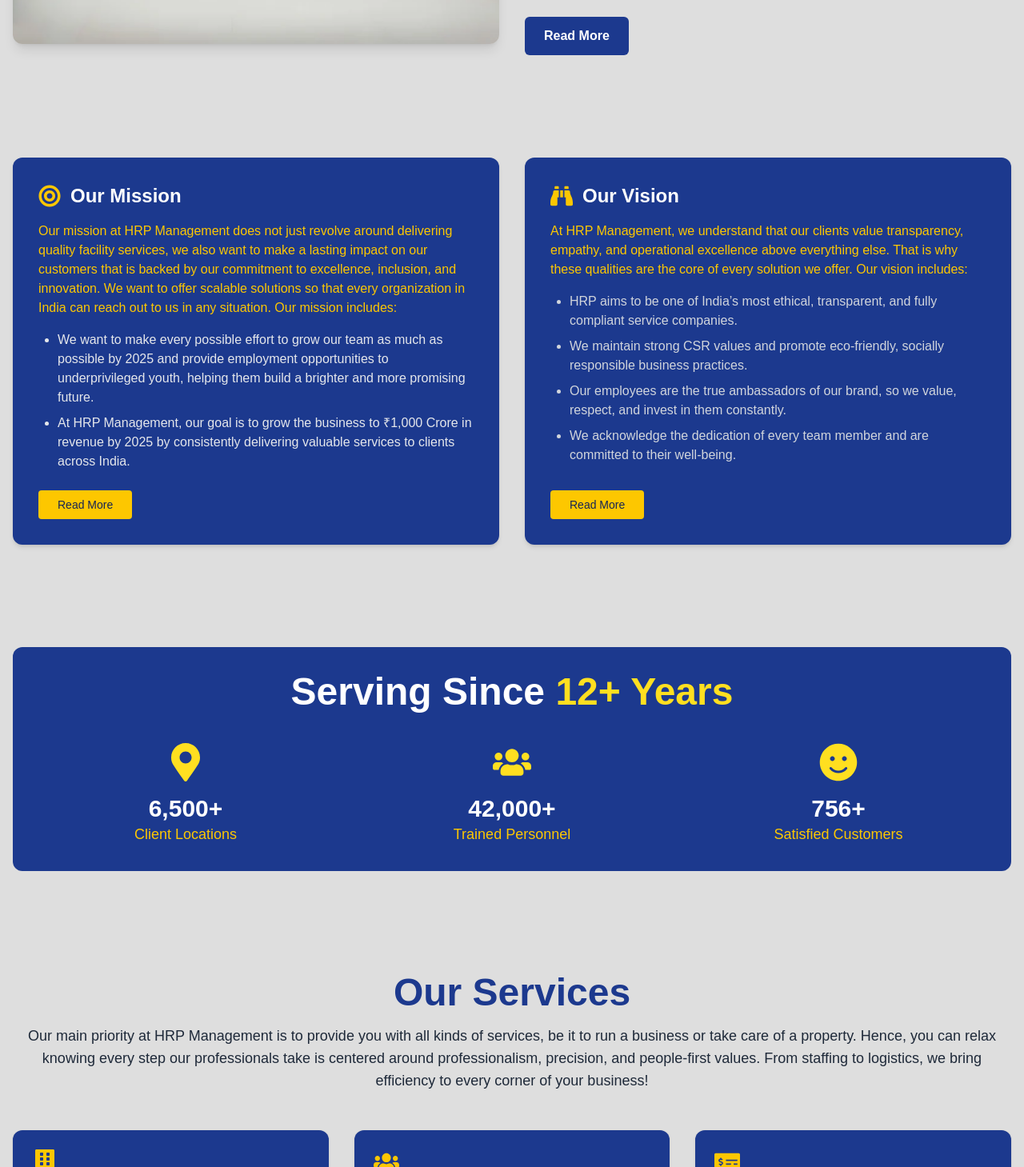
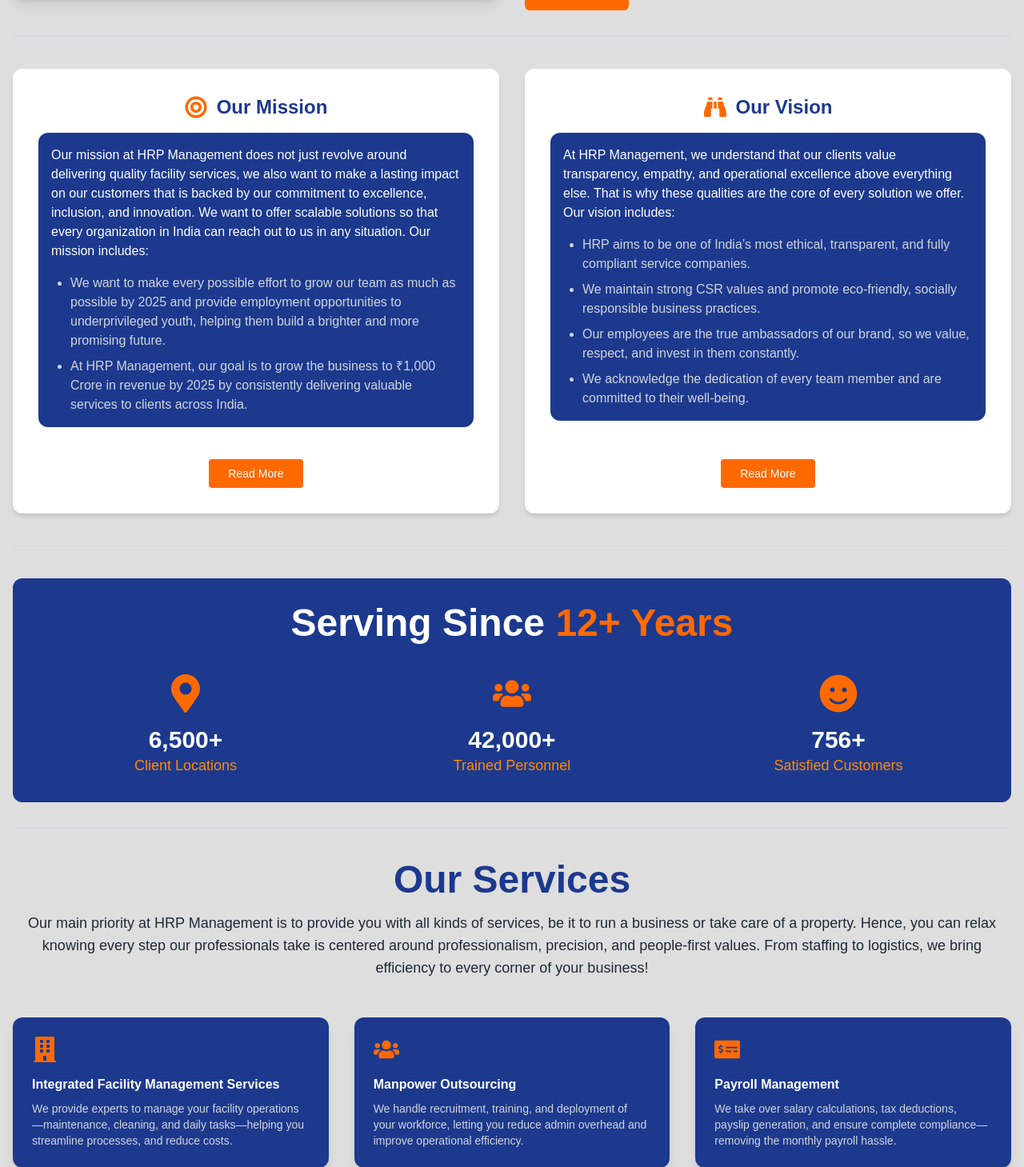
Before and after one commit to DipankarBanerjee14/sib-services, a Next.js app: page / in a window 1280 px wide. Shown: the part 1341-2800 px from the top of the page at 80% size. Built offline with nearby package versions, Linux system fonts and the light colour scheme.

Commit message:
a few corrections

```diff
--- a/src/components/pages/hf/Footer.js
+++ b/src/components/pages/hf/Footer.js
@@ -34,7 +34,7 @@
 
                 {/* Quick Links */}
                 <div className="flex flex-col items-center md:items-start space-y-2">
-                    <h3 className="text-yellow-400 text-lg font-semibold mb-2">Quick Links</h3>
+                    <h3 className="text-orange-400 text-lg font-semibold mb-2">Quick Links</h3>
                     <ul className="space-y-1 text-sm">
                         <li><Link href="/" className="hover:text-yellow-300">Home</Link></li>
                         <li><Link href="/services" className="hover:text-yellow-300">Services</Link></li>
@@ -46,7 +46,7 @@
 
                 {/* About Section */}
                 <div className="flex flex-col items-center md:items-start space-y-2">
-                    <h3 className="text-yellow-400 text-lg font-semibold mb-2">About</h3>
+                    <h3 className="text-orange-400 text-lg font-semibold mb-2">About</h3>
                     <ul className="space-y-1 text-sm">
                         <li><Link href="/about/missionvision" className="hover:text-yellow-300">Mission & Vision</Link></li>
                         <li><Link href="/about/companies" className="hover:text-yellow-300">Group of Companies</Link></li>
@@ -60,7 +60,7 @@
 
                 {/* Contact Info */}
                 <div className="flex flex-col items-center md:items-start space-y-3 text-sm">
-                    <h3 className="text-yellow-400 text-lg font-semibold mb-2">Contact</h3>
+                    <h3 className="text-orange-400 text-lg font-semibold mb-2">Contact</h3>
                     <p className="flex items-center"><FaMapMarkerAlt className="mr-2" /> Sarat Bose Road, Kolkata</p>
                     {/* <p className="flex items-center"><FaPhoneAlt className="mr-2" /> +91-8069200100</p> */}
                     <p className="flex items-center"><FaEnvelope className="mr-2" /> <a href="mailto:hrp@hrpmanagement.in" className="hover:underline">
--- a/src/components/pages/hf/Navbar.js
+++ b/src/components/pages/hf/Navbar.js
@@ -79,7 +79,7 @@
                                         <FaAngleDown size={12} />
                                         <span
                                             className={`absolute left-0 bottom-[-2px] h-0.5 transition-all duration-300 ${pathname === item.href
-                                                ? 'w-full bg-yellow-400'
+                                                ? 'w-full bg-orange-500'
                                                 : 'w-0 group-hover:w-full bg-blue-600'
                                                 }`}
                                         />
@@ -118,7 +118,7 @@
                         <li>
                             <a
                                 href="#"
-                                className="flex items-center gap-2 bg-yellow-400 text-[#002060] px-4 py-2 rounded hover:bg-yellow-300 transition font-semibold"
+                                className="flex items-center gap-2 bg-orange-400 text-[#002060] px-4 py-2 rounded hover:bg-orange-300 transition font-semibold"
                             >
                                 <FaPhone className="text-sm" /> Call Us
                             </a>
--- a/src/components/pages/home/AboutPreview.js
+++ b/src/components/pages/home/AboutPreview.js
@@ -2,7 +2,7 @@
 
 export default function AboutPreview() {
     return (
-        <section id="about" className="bg-[#dedede] py-16">
+        <section id="about" className="bg-[#dedede] mb-10">
             <div className="max-w-7xl mx-auto px-4">
                 <div className="grid grid-cols-1 md:grid-cols-2 items-center gap-8">
                     {/* Image Side */}
@@ -20,7 +20,7 @@
                     {/* Text Side */}
                     <div>
                         <h2 className="text-4xl font-bold text-blue-900 mb-4">About Us</h2>
-                        <h3 className="text-xl font-semibold text-yellow-500 mb-4">Who Are We?</h3>
+                        <h3 className="text-xl font-semibold text-orange-500 mb-4">Who Are We?</h3>
                         <p className="text-gray-800 mb-4 leading-relaxed">
                             HRP Management Private Limited is a reliable service provider you can trust when hiring various facilities for your home, office, or industrial space. With our assistance, you can access Integrated Facility Management, Payroll Services, Outsourced Banking Operations, Optical Fibre Cable Laying, and many more. We have been an established part of the industry since 2013, which has allowed us to broaden our presence across India. Rest assured that we can rescue you in various sectors with our trained and responsive workforce.                        </p>
                         <p className="text-gray-800 mb-6 leading-relaxed">
@@ -28,13 +28,15 @@
                         </p>
                         <a
                             href="/about"
-                            className="inline-block bg-blue-900 text-white px-6 py-3 rounded-md font-semibold hover:bg-blue-700 transition"
+                            className="inline-block bg-orange-500 text-white px-6 py-3 rounded-md font-semibold hover:bg-blue-900 transition"
                         >
                             Read More
                         </a>
                     </div>
                 </div>
             </div>
+            <div className="max-w-[78rem] h-px bg-gray-300 my-8 mx-auto"></div>
+
         </section>
     );
 }
--- a/src/components/pages/home/ExperienceStats.js
+++ b/src/components/pages/home/ExperienceStats.js
@@ -8,38 +8,40 @@
     const { ref, inView } = useInView({ triggerOnce: true });
 
     return (
-        <section className="bg-[#dedede] py-16" ref={ref}>
+        <section className="bg-[#dedede] mt-10" ref={ref}>
             <div className="max-w-7xl mx-auto px-4">
                 <div className="bg-blue-900 p-8 rounded-xl text-center text-white">
                     <h2 className="text-4xl md:text-5xl font-extrabold mb-10">
-                        Serving Since <span className="text-yellow-300">12+ Years</span>
+                        Serving Since <span className="text-orange-500">12+ Years</span>
                     </h2>
 
                     <div className="grid grid-cols-1 md:grid-cols-3 gap-10">
                         <div className="flex flex-col items-center">
-                            <FaMapMarkerAlt className="text-yellow-300 text-5xl mb-4" />
+                            <FaMapMarkerAlt className="text-orange-500 text-5xl mb-4" />
                             <h3 className="text-3xl font-bold">
                                 {inView && <CountUp end={6500} duration={2.5} />}+
                             </h3>
-                            <p className="text-lg text-yellow-400">Client Locations</p>
+                            <p className="text-lg text-orange-400">Client Locations</p>
                         </div>
                         <div className="flex flex-col items-center">
-                            <FaUsers className="text-yellow-300 text-5xl mb-4" />
+                            <FaUsers className="text-orange-500 text-5xl mb-4" />
                             <h3 className="text-3xl font-bold">
                                 {inView && <CountUp end={42000} duration={3} />}+
                             </h3>
-                            <p className="text-lg text-yellow-400">Trained Personnel</p>
+                            <p className="text-lg text-orange-400">Trained Personnel</p>
                         </div>
                         <div className="flex flex-col items-center">
-                            <FaSmile className="text-yellow-300 text-5xl mb-4" />
+                            <FaSmile className="text-orange-500 text-5xl mb-4" />
                             <h3 className="text-3xl font-bold">
                                 {inView && <CountUp end={756} duration={2} />}+
                             </h3>
-                            <p className="text-lg text-yellow-400">Satisfied Customers</p>
+                            <p className="text-lg text-orange-400">Satisfied Customers</p>
                         </div>
                     </div>
                 </div>
             </div>
+            <div className="max-w-[78rem] h-px bg-gray-300 my-8 mx-auto"></div>
+
         </section>
     );
 }
--- a/src/components/pages/home/HeroSlider.js
+++ b/src/components/pages/home/HeroSlider.js
@@ -33,7 +33,7 @@
 
 export default function HeroSlider() {
     return (
-        <div className="relative px-4 sm:px-6 lg:px-8 py-6 bg-[#dedede]">
+        <div className="relative px-4 sm:px-6 lg:px-8 py-6 pb-8 bg-[#dedede]">
             <div className="hidden sm:block rounded-xl overflow-hidden shadow-lg h-[78vh] max-w-[78rem] mx-auto">
                 <Swiper
                     modules={[Autoplay, Pagination, EffectFade]}
--- a/src/components/pages/home/Home.js
+++ b/src/components/pages/home/Home.js
@@ -12,7 +12,7 @@
 
 const Home = () => {
     return (
-        <main className="flex flex-col">
+        <main className="mt-0 mb-0">
             <HeroSlider />
             <AboutPreview />
             <MissionVision />
--- a/src/components/pages/home/MissionVision.js
+++ b/src/components/pages/home/MissionVision.js
@@ -25,29 +25,31 @@
     ];
 
     return (
-        <section className="py-16 bg-[#dedede]">
+        <section className="mb-10 bg-[#dedede] ">
             <div className="max-w-7xl mx-auto px-4 grid grid-cols-1 md:grid-cols-2 gap-8">
                 {/* Mission */}
-                <div className="bg-blue-900 shadow-md p-8 rounded-xl flex flex-col justify-between h-full">
+                <div className="bg-white shadow-md p-8 rounded-xl flex flex-col justify-between h-full">
                     <div>
-                        <div className="flex items-center gap-3 mb-4">
-                            <FaBullseye size={28} className="text-yellow-400" />
-                            <h3 className="text-2xl font-bold text-white">Our Mission</h3>
+                        <div className="flex items-center justify-center gap-3 mb-4">
+                            <FaBullseye size={28} className="text-orange-500" />
+                            <h3 className="text-2xl font-bold text-blue-900">Our Mission</h3>
                         </div>
-                        <p className="text-yellow-400 mb-4">
+                        <div className="bg-blue-900 p-4 rounded-xl mb-4">
+                            <p className="text-white mb-4">
                                 Our mission at HRP Management does not just revolve around delivering quality facility services, we also want to make a lasting impact on our customers that is backed by our commitment to excellence, inclusion, and innovation. We want to offer scalable solutions so that every organization in India can reach out to us in any situation. Our mission includes:
                             </p>
 
-                        <ul className="text-gray-200 list-disc pl-6 space-y-2">
+                            <ul className="text-gray-300 list-disc pl-6 space-y-2">
                                 {(showMoreMission ? missionPoints : missionPoints.slice(0, 2)).map((point, index) => (
                                     <li key={index}>{point}</li>
                                 ))}
                             </ul>
                         </div>
-                    <div className="mt-6">
+                    </div>
+                    <div className="mt-6 text-center">
                         <button
                             onClick={() => setShowMoreMission(!showMoreMission)}
-                            className="bg-yellow-400 text-blue-950 px-6 py-2 rounded hover:bg-white text-sm font-medium inline-block"
+                            className="bg-orange-500 text-white px-6 py-2 rounded hover:bg-blue-900 text-sm font-medium"
                         >
                             {showMoreMission ? 'Show Less' : 'Read More'}
                         </button>
@@ -55,13 +57,14 @@
                 </div>
 
                 {/* Vision */}
-                <div className="bg-blue-900 shadow-md p-8 rounded-xl flex flex-col justify-between h-full">
+                <div className="bg-white shadow-md p-8 rounded-xl flex flex-col justify-between h-full">
                     <div>
-                        <div className="flex items-center gap-3 mb-4">
-                            <FaBinoculars size={28} className="text-yellow-400" />
-                            <h3 className="text-2xl font-bold text-white">Our Vision</h3>
+                        <div className="flex items-center justify-center gap-3 mb-4">
+                            <FaBinoculars size={28} className="text-orange-500" />
+                            <h3 className="text-2xl font-bold text-blue-900">Our Vision</h3>
                         </div>
-                        <p className="text-yellow-400 mb-4">
+                        <div className="bg-blue-900 p-4 rounded-xl mb-4">
+                            <p className="text-white mb-4">
                                 At HRP Management, we understand that our clients value transparency, empathy, and operational excellence above everything else. That is why these qualities are the core of every solution we offer. Our vision includes:
                             </p>
 
@@ -71,16 +74,20 @@
                                 ))}
                             </ul>
                         </div>
-                    <div className="mt-6">
+                    </div>
+                    <div className="mt-6 text-center">
                         <button
                             onClick={() => setShowMoreVision(!showMoreVision)}
-                            className="bg-yellow-400 text-blue-950 px-6 py-2 rounded hover:bg-white text-sm font-medium inline-block"
+                            className="bg-orange-500 text-white px-6 py-2 rounded hover:bg-blue-900 text-sm font-medium"
                         >
                             {showMoreVision ? 'Show Less' : 'Read More'}
                         </button>
                     </div>
                 </div>
             </div>
+
+            {/* Divider */}
+            <div className="max-w-[78rem] h-px bg-gray-300 my-10 mx-auto"></div>
         </section>
     );
 }
--- a/src/components/pages/home/Services.js
+++ b/src/components/pages/home/Services.js
@@ -1,3 +1,5 @@
+'use client';
+
 import {
     FaBuilding,
     FaUsers,
@@ -7,9 +9,6 @@
     FaBoxes,
     FaBroom,
     FaWarehouse,
-    FaRecycle,
-    FaCalendarCheck,
-    FaCity,
     FaArrowRight,
 } from 'react-icons/fa';
 import Link from 'next/link';
@@ -19,78 +18,60 @@
         title: "Integrated Facility Management Services",
         description:
             "We provide experts to manage your facility operations—maintenance, cleaning, and daily tasks—helping you streamline processes, and reduce costs.",
-        icon: <FaBuilding size={32} />,
+        icon: <FaBuilding size={32} className="text-orange-500" />,
     },
     {
         title: "Manpower Outsourcing",
         description:
             "We handle recruitment, training, and deployment of your workforce, letting you reduce admin overhead and improve operational efficiency.",
-        icon: <FaUsers size={32} />,
+        icon: <FaUsers size={32} className="text-orange-500" />,
     },
     {
         title: "Payroll Management",
         description:
             "We take over salary calculations, tax deductions, payslip generation, and ensure complete compliance—removing the monthly payroll hassle.",
-        icon: <FaMoneyCheckAlt size={32} />,
+        icon: <FaMoneyCheckAlt size={32} className="text-orange-500" />,
     },
     {
         title: "Manpower Supply",
         description:
             "Get skilled, semi-skilled, and unskilled staff across industries—available for long-term or project-based requirements.",
-        icon: <FaPeopleCarry size={32} />,
+        icon: <FaPeopleCarry size={32} className="text-orange-500" />,
     },
     {
         title: "Logistics & Transportation",
         description:
             "We ensure timely, safe, and efficient delivery of goods using optimized routes and real-time fleet tracking systems.",
-        icon: <FaTruck size={32} />,
+        icon: <FaTruck size={32} className="text-orange-500" />,
     },
     {
         title: "B2B Logistics",
         description:
             "Simplify backend processes with scalable logistics: warehousing, distribution, and end-to-end supply chain visibility.",
-        icon: <FaBoxes size={32} />,
+        icon: <FaBoxes size={32} className="text-orange-500" />,
     },
     {
         title: "Housekeeping Services",
         description:
             "Efficient and reliable cleaning for offices, commercial spaces, and residences—regular upkeep, deep cleaning, and sanitation.",
-        icon: <FaBroom size={32} />,
+        icon: <FaBroom size={32} className="text-orange-500" />,
     },
     {
         title: "Property Management",
         description:
             "Boost property value and returns with expert management—tenant relations, rent collection, maintenance, and marketing.",
-        icon: <FaWarehouse size={32} />,
-    },
-    {
-        title: "Waste Management",
-        description:
-            "We handle collection, segregation, recycling, and eco-friendly disposal—aligned with environmental regulations and green practices.",
-        icon: <FaRecycle size={32} />,
-    },
-    {
-        title: "Event Management",
-        description:
-            "From venue selection to on-site logistics—we manage your social or corporate events with precision and creativity.",
-        icon: <FaCalendarCheck size={32} />,
-    },
-    {
-        title: "Facade Cleaning",
-        description:
-            "We preserve your property’s aesthetics using advanced equipment and safe chemicals for long-term facade care.",
-        icon: <FaCity size={32} />,
+        icon: <FaWarehouse size={32} className="text-orange-500" />,
     },
     {
         title: "Learn More",
         isCTA: true,
-        icon: <FaArrowRight size={32} />,
+        icon: <FaArrowRight size={32} className="text-orange-500" />,
     },
 ];
 
 export default function OurServices() {
     return (
-        <section className="py-16 bg-[#dedede] text-blue-900">
+        <section className="mt-10 bg-[#dedede] text-blue-900">
             <div className="max-w-7xl mx-auto px-4">
                 <h2 className="text-4xl md:text-5xl font-bold text-center text-blue-900 mb-4">
                     Our Services
@@ -104,17 +85,17 @@
                             <Link
                                 key={index}
                                 href="/services"
-                                className="bg-blue-900 text-white text-center flex flex-col items-center justify-center font-semibold p-6 rounded-xl shadow hover:bg-blue-700 hover:scale-105 transition duration-300 transform"
+                                className="bg-blue-900 text-white text-center flex flex-col items-center justify-center font-semibold p-6 rounded-xl shadow-lg hover:scale-105 transition duration-300 transform"
                             >
-                                <div className="mb-4 text-yellow-400">{service.icon}</div>
+                                <div className="mb-4">{service.icon}</div>
                                 <h3 className="text-lg font-semibold">Learn More</h3>
                             </Link>
                         ) : (
                             <div
                                 key={index}
-                                className="bg-blue-900 p-6 rounded-xl text-white shadow hover:shadow-md transition duration-300 transform hover:scale-105"
+                                className="bg-blue-900 p-6 rounded-xl text-white shadow-lg hover:shadow-xl transition duration-300 transform hover:scale-105"
                             >
-                                <div className="text-yellow-400 mb-4">{service.icon}</div>
+                                <div className="mb-4">{service.icon}</div>
                                 <h3 className="font-semibold mb-2">{service.title}</h3>
                                 <p className="text-sm text-gray-300">{service.description}</p>
                             </div>
@@ -122,6 +103,7 @@
                     )}
                 </div>
             </div>
+            <div className="max-w-[78rem] h-px bg-gray-300 my-8 mx-auto"></div>
         </section>
     );
 }
```
Also changed, not shown: src/components/pages/home/TestimonialSlider.js (+7 -13 lines). Lines whose indentation alone changed are shown as unchanged.
